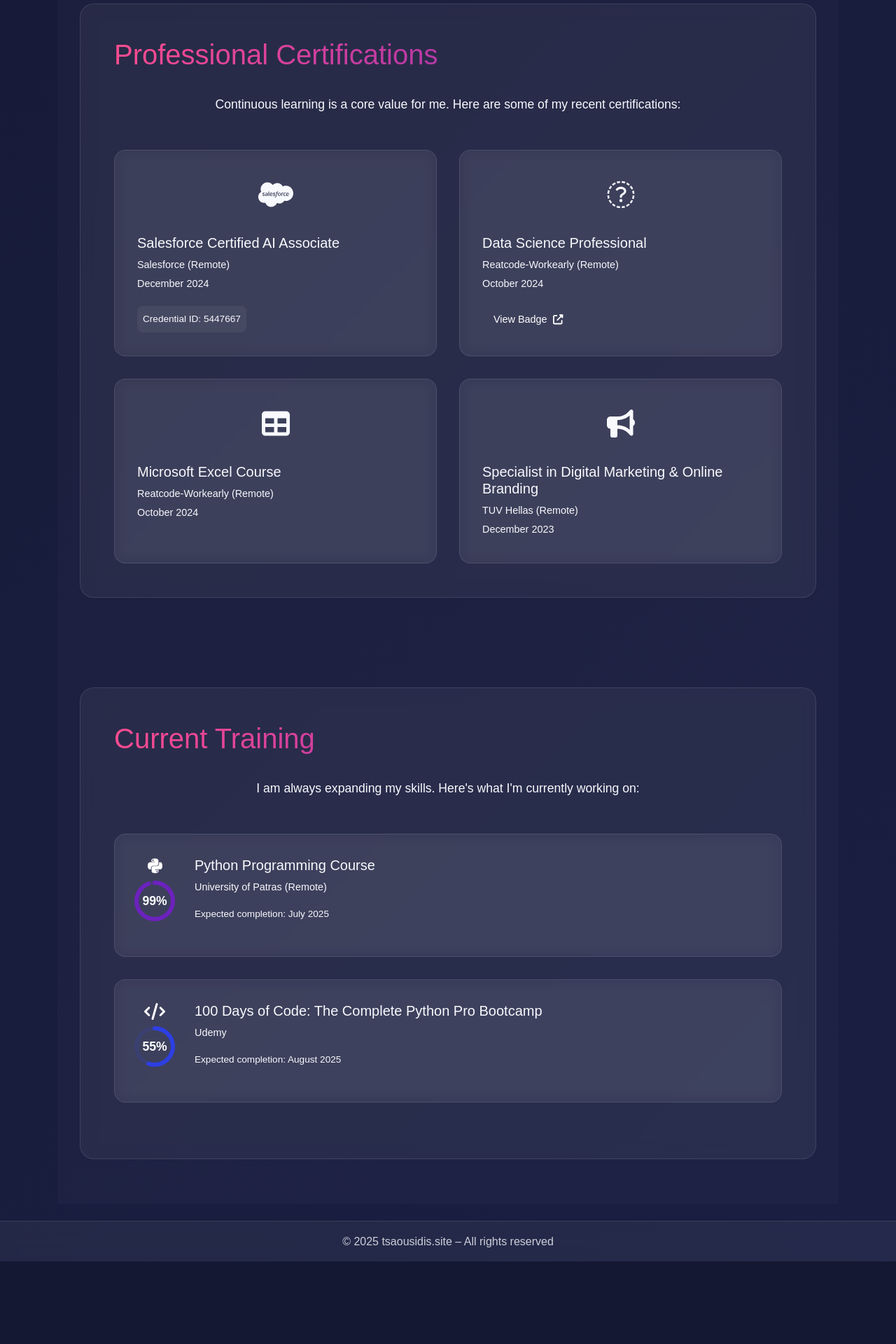
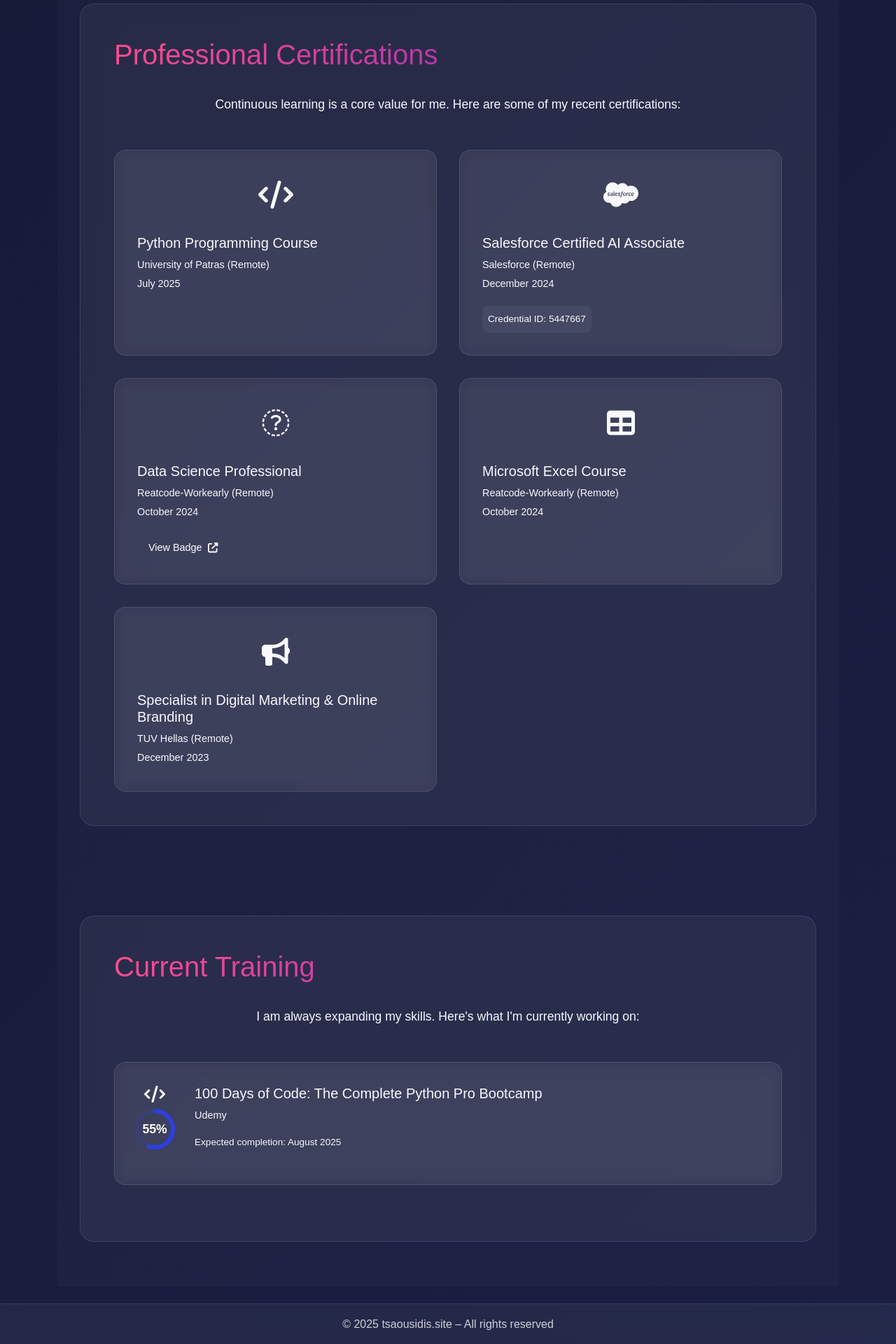
Before and after one commit to Tsaousidis/portfolio-site, a Flask app: page / in a window 1280 px wide. Shown: the part 1632-3552 px from the top of the page at 70% size. Before the commit the page ends 3434 px from the top, so only its background shows below. Run offline with Flask 2, Linux system fonts and the light colour scheme; some libraries are stand-ins or nearby versions.

Commit message:
Update certifications: Python course marked as completed

```diff
--- a/templates/index.html
+++ b/templates/index.html
@@ -120,6 +120,18 @@
         <h2 class="section-title">Professional Certifications</h2>
         <p class="cert-intro about-text">Continuous learning is a core value for me. Here are some of my recent certifications:</p>
         <div class="cert-grid">
+            <!-- Python Programming Course -->
+            <div class="cert-card" data-aos="fade-up" data-aos-delay="200">
+                <div class="cert-icon">
+                    <i class="fas fa-code"></i>
+                </div>
+                <div class="cert-content">
+                    <h3>Python Programming Course</h3>
+                    <p class="cert-issuer">University of Patras (Remote)</p>
+                    <p class="cert-date">July 2025</p>
+                </div>
+            </div>
+
             <!-- Salesforce Certification -->
             <div class="cert-card" data-aos="fade-up">
                 <div class="cert-icon">
@@ -185,25 +197,6 @@
         <h2 class="section-title">Current Training</h2>
         <p class="training-intro about-text">I am always expanding my skills. Here's what I'm currently working on:</p>
         <div class="training-timeline">
-            <!-- Python Programming Course -->
-            <div class="timeline-item" data-aos="fade-right">
-                <div class="timeline-icon">
-                    <i class="fab fa-python"></i>
-                    <div class="circular-progress" data-percent="99">
-                        <svg width="60" height="60">
-                            <circle cx="30" cy="30" r="26" stroke="#6C22BD" stroke-width="6" fill="none" opacity="0.15"/>
-                            <circle cx="30" cy="30" r="26" stroke="#6C22BD" stroke-width="6" fill="none" stroke-dasharray="178" stroke-dashoffset="24.5" stroke-linecap="round"/>
-                        </svg>
-                        <span class="progress-text">99%</span>
-                    </div>
-                </div>
-                <div class="timeline-content">
-                    <h3>Python Programming Course</h3>
-                    <p class="training-institution">University of Patras (Remote)</p>
-                    <p class="completion-date">Expected completion: July 2025</p>
-                </div>
-            </div>
-
             <!-- Udemy Python Course -->
             <div class="timeline-item" data-aos="fade-right" data-aos-delay="100">
                 <div class="timeline-icon">
```
